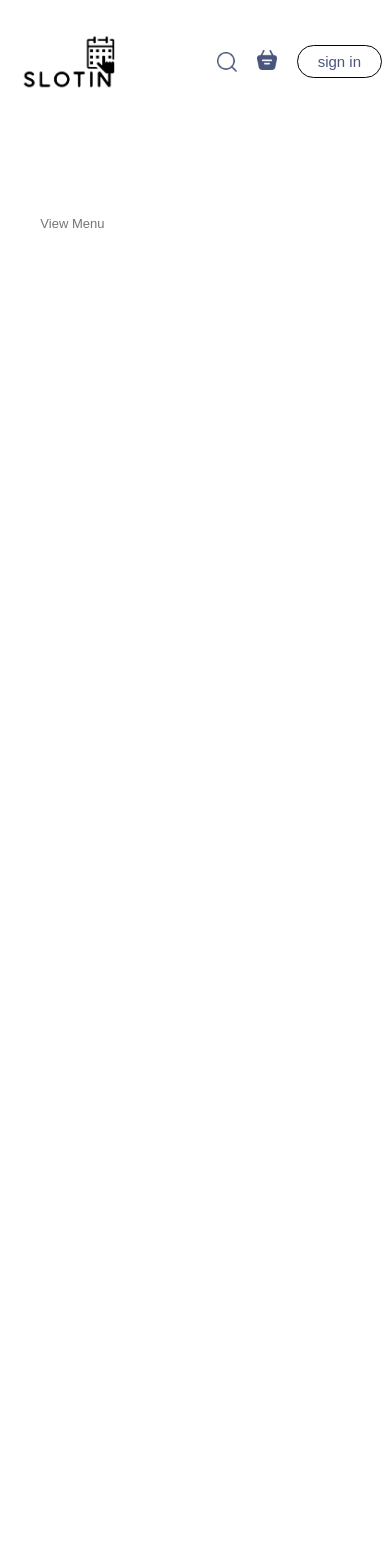
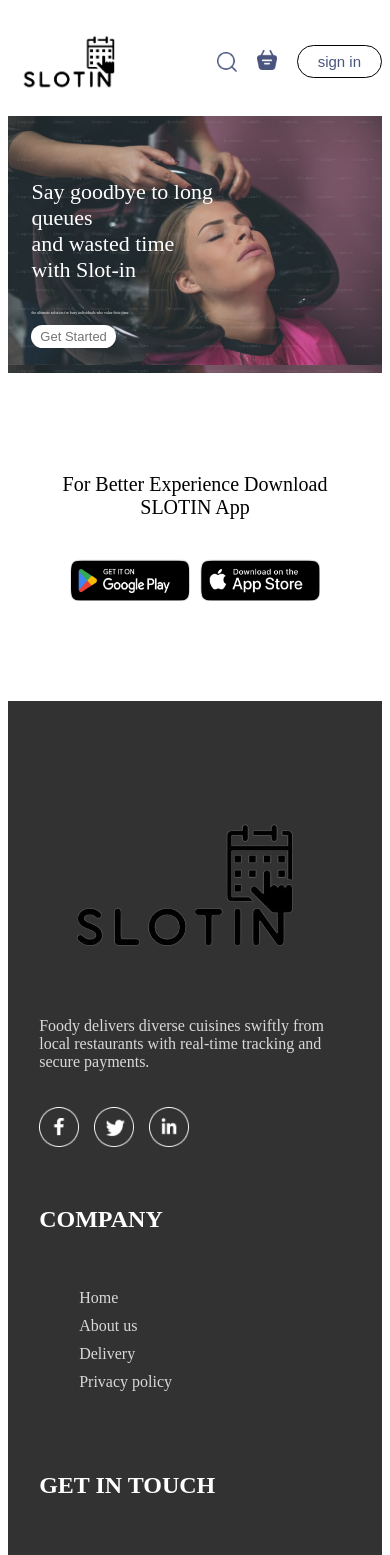
Before and after one commit to Aryanmittal23/SlotIn, a React (Vite) app in the folder frontend/: page / in a window 390 px wide. Shown: the top 1555 px of the page. Before the commit the page ends 844 px from the top, so only its background shows below. Built offline with nearby package versions, Linux system fonts and the light colour scheme.

Commit message:
add assets

```diff
--- a/frontend/src/assets/assets.js
+++ b/frontend/src/assets/assets.js
@@ -1,11 +1,21 @@
 import basket_icon from './basket_icon.png'
 import logo from './logo.png'
-//import header_img from './header_img.png'
+import header_img from './header_img.png'
+import header_img1 from './header_img1.png'
+
 import search_icon from './search_icon.png'
 
 //import add_icon_white from './add_icon_white.png'
 //import add_icon_green from './add_icon_green.png'
 //import remove_icon_red from './remove_icon_red.png'
+import menu_1 from './menu_1.png'
+import menu_2 from './menu_2.png'
+import menu_3 from './menu_3.png'
+import menu_4 from './menu_4.png'
+import menu_5 from './menu_5.png'
+import menu_6 from './menu_6.png'
+
+
 import app_store from './app_store.png'
 import play_store from './play_store.png'
 import linkedin_icon from './linkedin_icon.png'
@@ -21,6 +31,8 @@
 
 export const assets = {
     logo,
+    header_img,
+    header_img1,
     basket_icon,
     search_icon,
     rating_starts,
@@ -35,4 +47,29 @@
     logout_icon,
     bag_icon
 }
+export const menu_list = [
+    {
+        menu_name: "Salad",
+        menu_image: menu_1
+    },
+    {
+        menu_name: "Rolls",
+        menu_image: menu_2
+    },
+    {
+        menu_name: "Deserts",
+        menu_image: menu_3
+    },
+    {
+        menu_name: "Sandwich",
+        menu_image: menu_4
+    },
+    {
+        menu_name: "Cake",
+        menu_image: menu_5
+    },
+    {
+        menu_name: "Pure Veg",
+        menu_image: menu_6
+    }]
 export default assets
--- a/frontend/src/components/AppDownload/AppDownload.css
+++ b/frontend/src/components/AppDownload/AppDownload.css
@@ -0,0 +1,22 @@
+.app-download{
+    margin:auto auto;
+    margin-top: 100px;
+    font-size: max(3vw,20px);
+    text-align: center;
+    font-weight: 500;
+}
+.app-download-platforms{
+    display: flex;
+    justify-content: center;
+    gap:max(2vw,10px);
+    margin-top: 40px;
+}
+.app-download-platforms img{
+    width: max(30vw,120px);
+    max-width: 180px;
+    transition: 0.5s;
+    cursor: pointer;
+}
+.app-download-platforms img:hover{
+    transform: scale(1.05);
+}
--- a/frontend/src/components/AppDownload/AppDownload.tsx
+++ b/frontend/src/components/AppDownload/AppDownload.tsx
@@ -1,9 +1,14 @@
 import React from 'react'
 import './AppDownload.css'
+import { assets} from '../../assets/assets';
 function AppDownload() {
   return (
-    <div>
-
+    <div className='app-download' id='app-download'>
+        <p>For Better Experience Download <br />SLOTIN App</p>
+        <div className="app-download-platforms">
+            <img src={assets.play_store} alt="" />
+            <img src={assets.app_store} alt="" />
+        </div>
     </div>
   )
 }
--- a/frontend/src/components/Footer/Footer.css
+++ b/frontend/src/components/Footer/Footer.css
@@ -0,0 +1,60 @@
+.footer{
+    margin-top:100px;
+    color: #d9d9d9;
+    background-color: #323232;
+    display: flex;
+    flex-direction: column;
+    align-items: center;
+    gap: 20px;
+
+    padding: 20px 8vw;
+    padding-top: 80px;
+}
+.footer-content{
+    width: 100%;
+    display: grid;
+    grid-template-columns: 2fr 1fr 1fr;
+    gap: 80px;
+}
+.footer-logo{
+    height:200px;
+}
+.footer-content-left ,.footer-content-right,.footer-content-center{
+    display: flex;
+    flex-direction: column;
+    align-items: start;
+    gap: 20px;
+}
+.footer-content-left li ,.footer-content-right li,.footer-content-center li{
+    list-style: none;
+    margin-bottom: 10px;
+    cursor: pointer;
+}
+.footer-content-right h2,.footer-content-center h2{
+    color: white;
+}
+.footer-social-icons img{
+    width: 40px;
+    margin-right: 15px;
+    cursor: pointer;
+}
+.footer hr{
+    width: 100%;
+    height: 2px;
+    margin: 20px 0px;
+    background-color: gray;
+    border: none;
+}
+@media (max-width:750px) {
+    .logo{
+        width:300px;
+    }
+    .footer-content{
+        display: flex;
+        flex-direction: column;
+        gap: 35px;
+    }
+    .footer-copyright{
+        text-align: center;
+    }
+}
--- a/frontend/src/components/Footer/Footer.tsx
+++ b/frontend/src/components/Footer/Footer.tsx
@@ -1,9 +1,41 @@
 import React from 'react'
 import './Footer.css'
+import {assets } from '../../assets/assets'
+
 function Footer() {
   return (
-    <div>
-
+    <div className='footer' id='footer'>
+        <div className="footer-content">
+            <div className="footer-content-left">
+                <img  className='footer-logo' src={assets.logo} alt="" />
+                <p>Foody delivers diverse cuisines swiftly from local
+                     restaurants with real-time tracking and secure payments.
+                </p>
+                <div className="footer-social-icons">
+                    <img src={assets.facebook_icon} alt="" />
+                    <img src={assets.twitter_icon} alt="" />
+                    <img src={assets.linkedin_icon} alt="" />
+                </div>
+            </div>
+            <div className="footer-content-right">
+                <h2>COMPANY</h2>
+                <ul>
+                    <li>Home</li>
+                    <li>About us</li>
+                    <li>Delivery</li>
+                    <li>Privacy policy</li>
+                </ul>
+            </div>
+            <div className="footer-content-center">
+                <h2>GET IN TOUCH</h2>
+                <ul>
+                    <li>91+ 810903174</li>
+                    <li>conatct@foody.com</li>
+                </ul>
+            </div>
+        </div>
+        <hr />
+        <p className="footer-copyright">Copyright © 2024 Foody.com - All Rights Reserved.</p>
     </div>
   )
 }
--- a/frontend/src/components/Header/Header.css
+++ b/frontend/src/components/Header/Header.css
@@ -1,7 +1,8 @@
 .header{
-    height:34vw;
+    height:66vw;
     margin: 0px ;
     margin-bottom: 30px;
+    background:url('../../assets/header_img.png');
     background-size: contain;
     position: relative;
 }
--- a/frontend/src/components/Header/Header.tsx
+++ b/frontend/src/components/Header/Header.tsx
@@ -1,13 +1,19 @@
 import React from 'react'
 import './Header.css'
+
 function Header() {
   return (
 
       <div className='header'>
       <div className="header-contents">
-        <h2>Order your favourite food here</h2>
-        <p>Choose from a diverse menu featuring a delectable array of dishes crafted with the finest</p>
-        <button>View Menu</button>
+        <h2>
+          Say goodbye to long queues
+      <br />
+      and wasted time with Slot-in</h2>
+        <p>the ultimate solution for busy individuals who value their time.</p>
+
+        <button>Get Started</button>
+
       </div>
     </div>
 
--- a/frontend/src/pages/Home/Home.tsx
+++ b/frontend/src/pages/Home/Home.tsx
@@ -1,10 +1,12 @@
 import React from 'react'
 import './Home.css'
 import Header from '../../components/Header/Header'
+import AppDownload from '../../components/AppDownload/AppDownload'
 function Home() {
   return (
     <div>
       <Header />
+      <AppDownload/>
     </div>
   )
 }
```
Also changed, not shown: frontend/src/components/ExploreMenu/ExploreMenu.css (+56 -0 lines), frontend/src/components/ExploreMenu/ExploreMenu.tsx (+17 -3 lines), frontend/src/assets/header_img.png (added), frontend/src/assets/header_img1.png (added).
